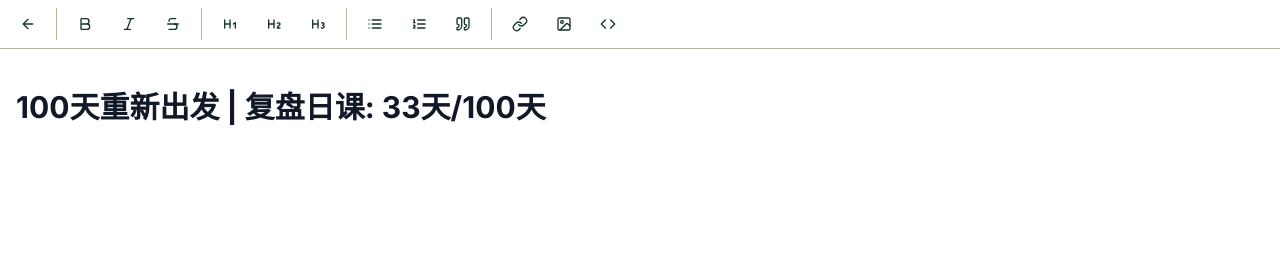
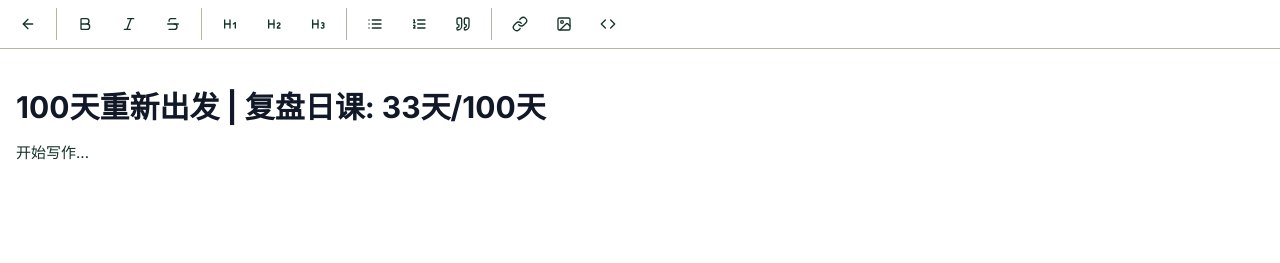
Before and after one commit to psychosis-Jo/EthosLog, a Next.js app: page /diary/edit in a window 1280 px wide. Shown: the top 263 px of the page. Built offline with nearby package versions, Linux system fonts and the light colour scheme; no server answers.

Commit message:
调整行间距

```diff
--- a/src/components/editor/diary-editor.tsx
+++ b/src/components/editor/diary-editor.tsx
@@ -18,23 +18,49 @@ interface DiaryEditorProps {
 }
 
 export function DiaryEditor({ initialContent = '', onSubmit, onCancel }: DiaryEditorProps) {
-  const defaultContent = initialContent || '<h1>100天重新出发 | 复盘日课: 33天/100天</h1><p></p>'
+  const defaultContent = initialContent || '<h1>100天重新出发 | 复盘日课: 33天/100天</h1><p>开始写作...</p>'
 
   const editor = useEditor({
     extensions: [
-      StarterKit,
+      StarterKit.configure({
+        heading: {
+          levels: [1, 2, 3]
+        }
+      }),
       Link.configure({
         openOnClick: false,
       }),
       Image,
       Placeholder.configure({
-        placeholder: '开始写作...',
+        placeholder: ({ node }) => {
+          if (node.type.name === 'heading' && node.attrs.level === 1) {
+            return '标题'
+          }
+          return '开始写作...'
+        },
       }),
     ],
     content: defaultContent,
     editorProps: {
       attributes: {
-        class: 'prose prose-lg max-w-none focus:outline-none px-4 py-4',
+        class: cn(
+          'prose prose-sm max-w-none focus:outline-none px-4 py-4',
+          // 调整行间距
+          'prose-p:my-1 prose-headings:my-2',
+          // 设置正文字号为 15px
+          'prose-p:text-[15px] prose-p:leading-relaxed',
+          // 调整标题样式
+          'prose-h1:text-2xl prose-h1:font-semibold prose-h1:leading-normal',
+          'prose-h2:text-xl prose-h2:font-semibold prose-h2:leading-normal',
+          'prose-h3:text-lg prose-h3:font-semibold prose-h3:leading-normal',
+          // 调整列表样式
+          'prose-ul:my-1 prose-ol:my-1',
+          'prose-li:my-0.5',
+          // 调整引用样式
+          'prose-blockquote:my-2',
+          // 调整代码块样式
+          'prose-pre:my-2',
+        ),
       },
     },
   })
```
